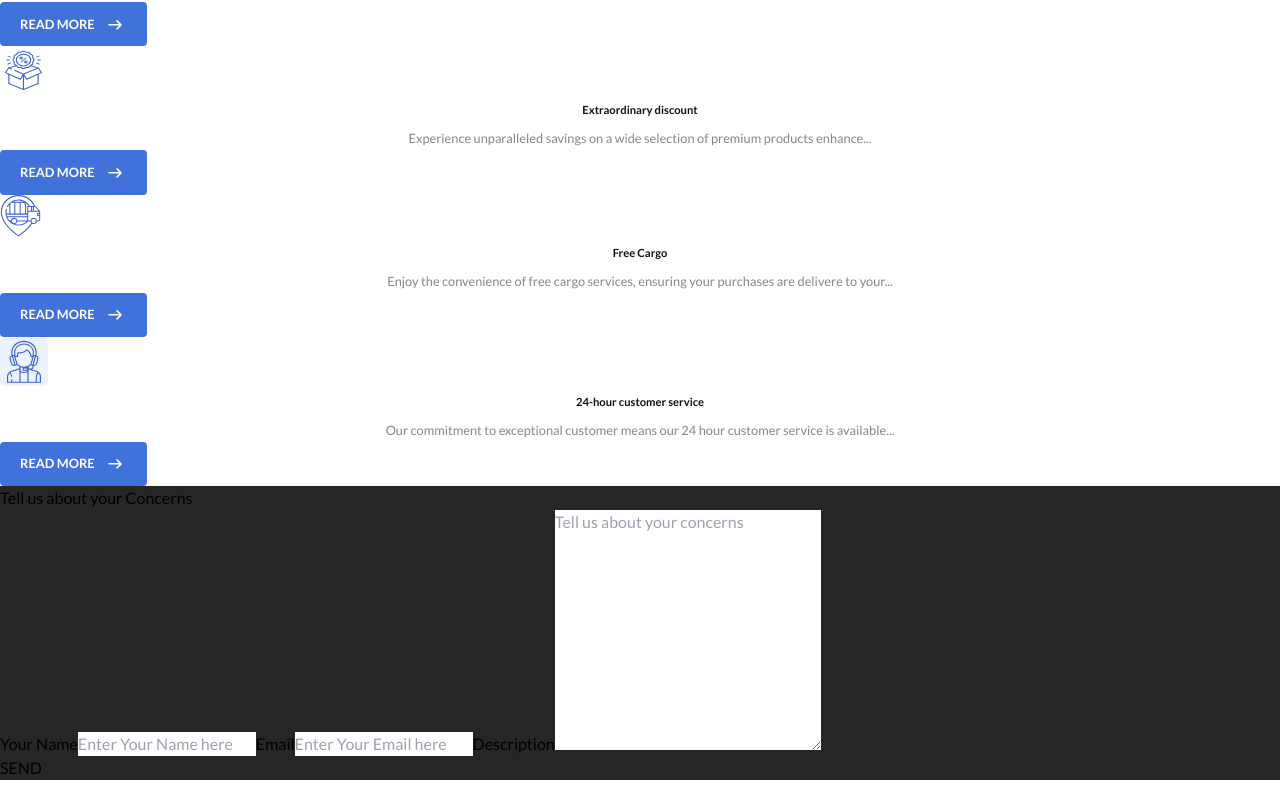
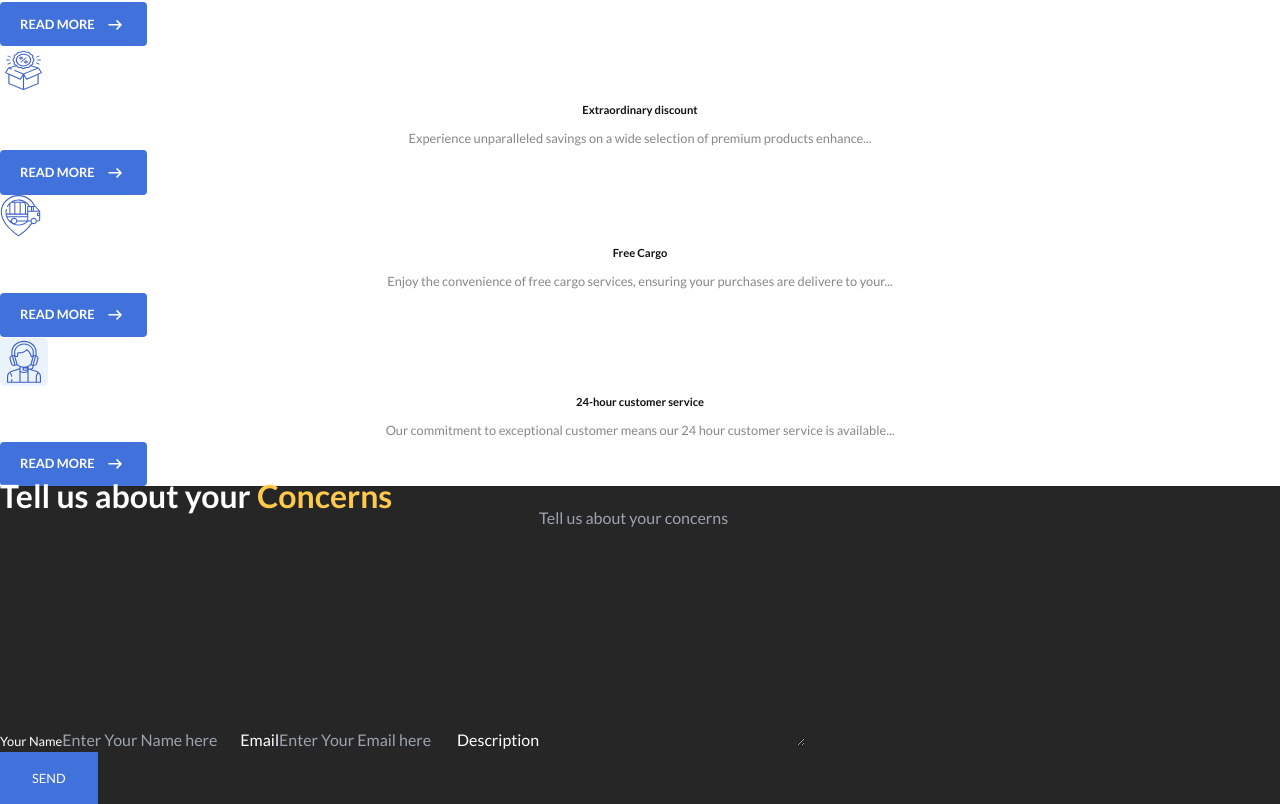
Before and after one commit to 9ightshade/Luminae-ecommerce-netisens, a React (Vite) app: page / in a window 1280 px wide. Shown: the part 1698-2502 px from the top of the page. Before the commit the page ends 2478 px from the top, so only its background shows below. Built offline with nearby package versions, Linux system fonts and the light colour scheme.

Commit message:
complete typography for blog

```diff
--- a/src/components/aboutUs/concernsForm.jsx
+++ b/src/components/aboutUs/concernsForm.jsx
@@ -2,36 +2,75 @@ export const Concerns = () => {
   return (
     <div className="bg-[#262626]">
       <h1
-          className="color: #FFF;
-font-feature-settings: 'clig' off, 'liga' off;
-
-/* 32 Bold */
-font-family: Lato;
-font-size: 32px;
-font-style: normal;
-font-weight: 700;
-line-height: 20p"
+        className="text-white
+text-[2rem]
+font-[700]
+leading-[1.25rem]"
       >
-          Tell us about your <span>Concerns</span>
+        Tell us about your{" "}
+        <span
+          className="text-[#FFC94B]
+text-[2rem]
+font-[700]
+leading-[1.25rem]"
+        >
+          Concerns
+        </span>
       </h1>
       <form action="" method="post">
-          <label htmlFor="name">Your Name</label>
-          <input type="text" placeholder="Enter Your Name here" id="name" />
+        <label
+          htmlFor="name"
+          className="text-white text-[.8rem]
+font-[400]
+leading-[1.25rem]"
+        >
+          Your Name
+        </label>
+        <input
+          type="text"
+          placeholder="Enter Your Name here"
+          id="name"
+          className="bg-transparent"
+        />
 
-          <label htmlFor="email">Email</label>
-          <input type="email" placeholder="Enter Your Email here" id="email" />
+        <label htmlFor="email" className="text-white">
+          Email
+        </label>
+        <input
+          type="email"
+          placeholder="Enter Your Email here"
+          id="email"
+          className="bg-transparent"
+        />
 
-          <label htmlFor="description">Description</label>
+        <label htmlFor="description" className="text-white">
+          Description
+        </label>
         <textarea
           name="description"
           id="description"
           cols="30"
           rows="10"
+          className="bg-transparent "
           placeholder="Tell us about your concerns"
         ></textarea>
 
-          <input type="button" value="SEND" className="block" />
+        <input
+          type="button"
+          value="SEND"
+          className="block rounded-[4px];
+bg-[#4172DC]
+text-[#FFF]
+text-center
+text-[.8rem]
+font-[500]
+leading-[1.25rem]
+uppercase
+py-[1rem]
+px-[2rem]
+"
+        />
       </form>
     </div>
   );
-}
+};
```
Lines whose indentation alone changed are shown as unchanged.
